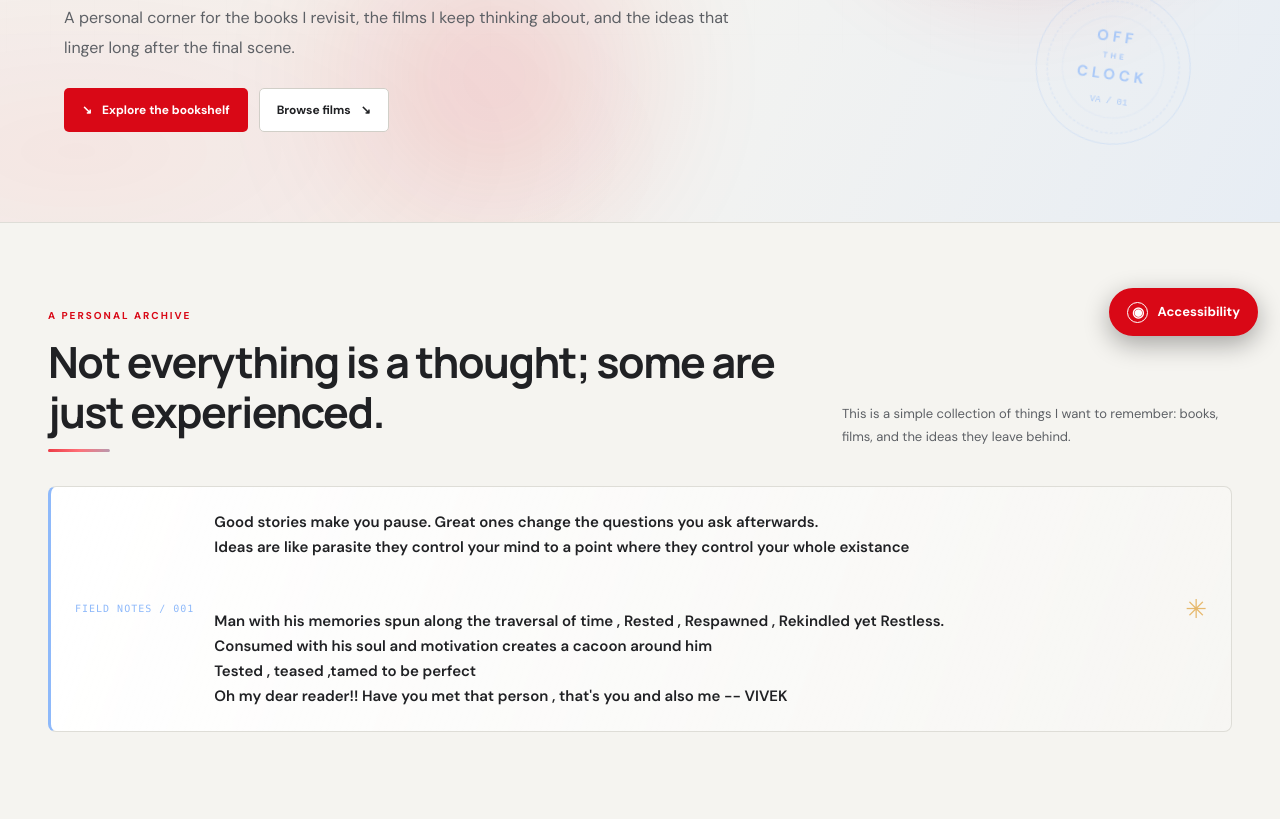
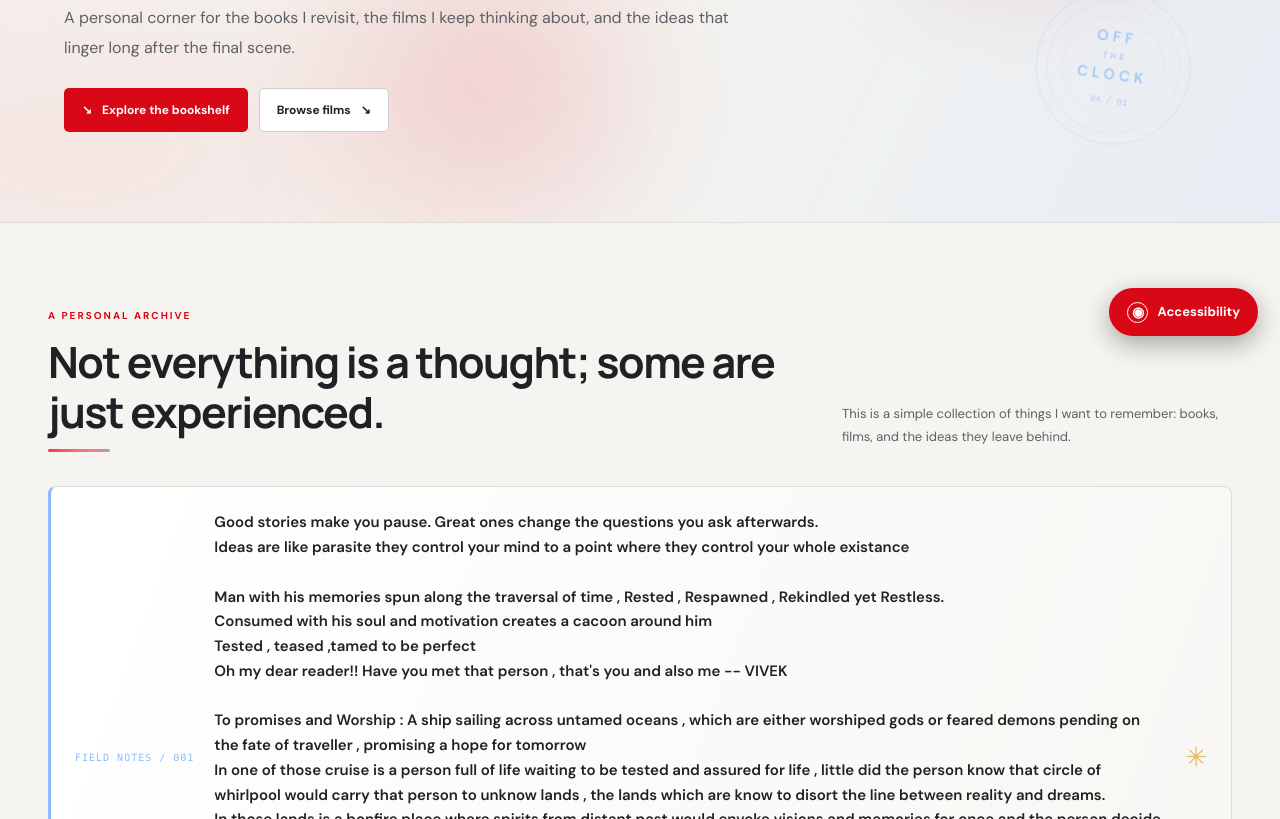
Before and after one commit to vivekanupindi/vivekanupindi.github.io, a plain HTML site: page blog.html in a window 1280 px wide. Shown: the part 444-1263 px from the top of the page. Drawn offline with Linux system fonts and the light colour scheme.

Commit message:
Enhance culture note with deeper narrative
Expanded the culture note with additional reflections and imagery about stories, memories, and the journey of life.

```diff
--- a/blog.html
+++ b/blog.html
@@ -75,11 +75,19 @@
       </div>
       <div class="culture-note-strip">
         <span class="culture-note-index">FIELD NOTES / 001</span>
-        <p>Good stories make you pause. Great ones change the questions you ask afterwards.<br>Ideas are like parasite they control your mind to a point where they control your whole existance<br> <br>
+        <p>Good stories make you pause. Great ones change the questions you ask afterwards.<br>Ideas are like parasite they control your mind to a point where they control your whole existance<br>
        <br> Man with his memories spun along the traversal of time , Rested , Respawned , Rekindled yet Restless.
         <br>Consumed with his soul and motivation creates a cacoon around him
         <br>Tested , teased ,tamed to be perfect
-       <br> Oh my dear reader!! Have you met that person , that's you and also me  --  VIVEK
+       <br> Oh my dear reader!! Have you met that person , that's you and also me  --  VIVEK <br>
+        <br> To promises and Worship :  A ship sailing across untamed oceans , which are either worshiped gods or feared demons pending on the fate of traveller , promising a hope for tomorrow
+          <br> In one of those cruise is a person full of life waiting to be tested and assured for life , little did the person know that circle of whirlpool would carry that person to unknow lands , the lands which are know to disort the line between reality and dreams.
+          <br> In those lands is a bonfire place where spirits from distant past would envoke visions and memories for once and the person decide to accept that.
+          <br> Scent of flowers , the promise of tomorrow , the tenderness of home flashed to the person along with ounces of joy.
+          <br> The person Travelled , learned survival skills , in these distant lands with a fear to miss out on that vision of tomorrow
+          <br> The person endured , amsued , defeated with a hint of suspicion in heart for that tomorrow and in this journey began to worship the spirits to show way for passage of tomorrow
+          <br> The person with hurdles reaches the sand and ocean and sees the a whirlpool forming and approaching near.
+          <br> My dear Readers , this whirlpool is the cirle of time and the distant land are the memories of life -- VIVEK
         </p>
         <span class="culture-note-mark" aria-hidden="true">✳</span>
       </div>
```
